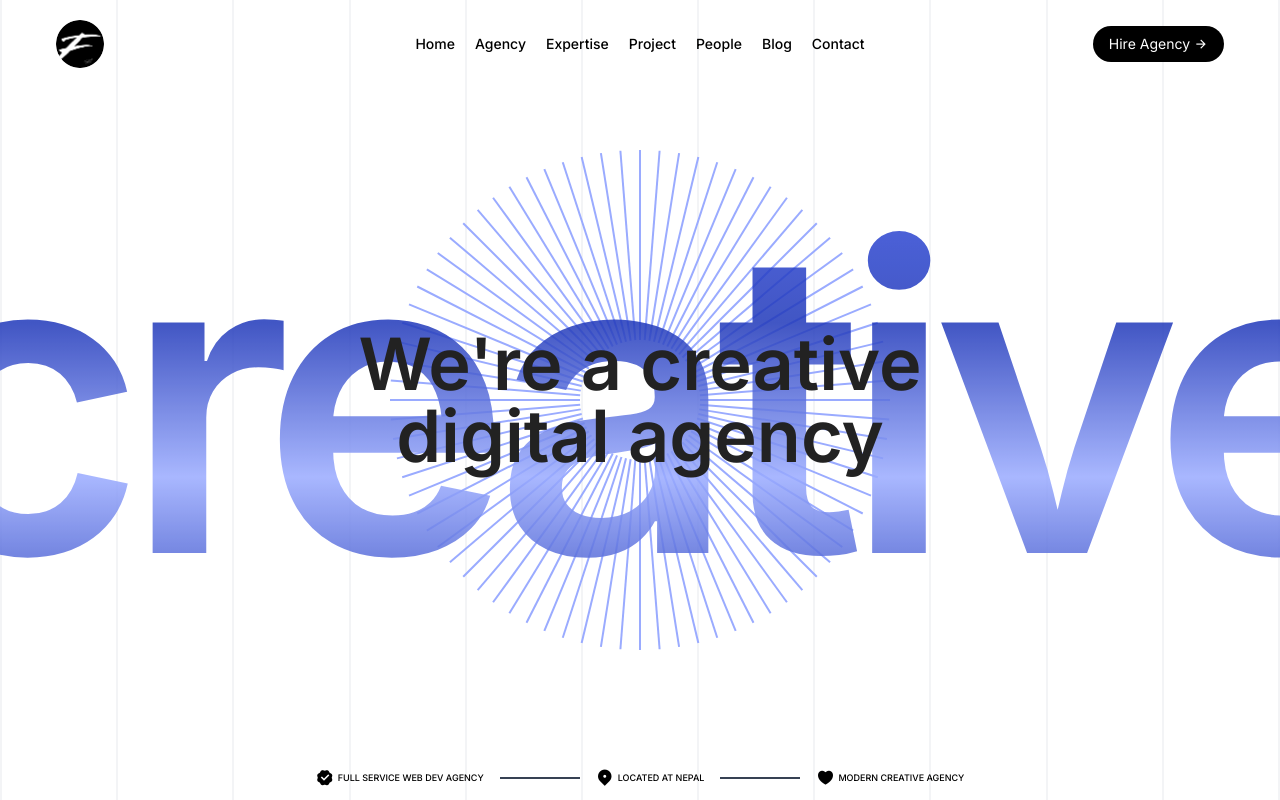
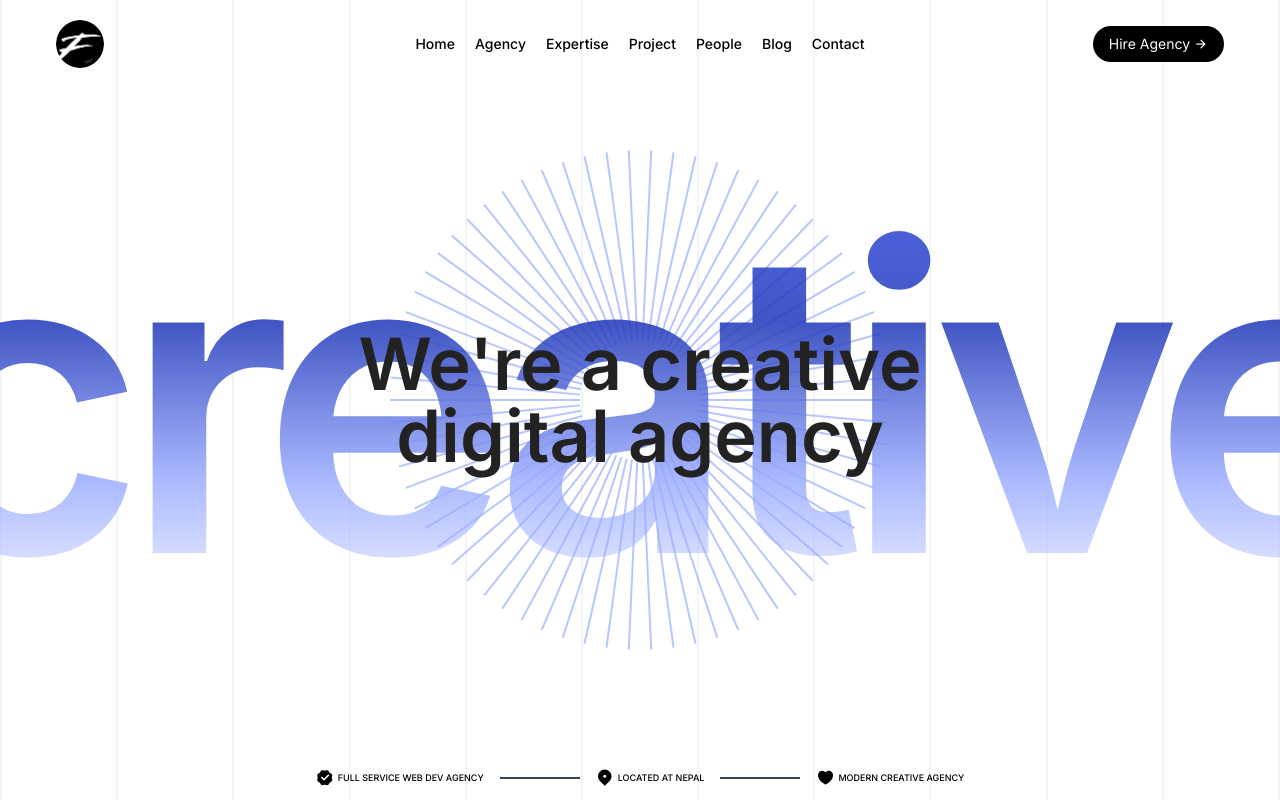
Before and after one commit to drxking/ForgeNexaPortfolio, a React (Vite) app: page / in a window 1280 px wide. Shown: the top 800 px of the page. Built offline with nearby package versions, Linux system fonts and the light colour scheme.

Commit message:
Color is Good

```diff
--- a/src/App.jsx
+++ b/src/App.jsx
@@ -11,10 +11,14 @@ import Projects from './components/Projects'
 import Footer from './components/Footer'
 import BlogsList from './components/BlogsList'
 
+
 const App = () => {
+
+
+
   return (
     <LenisProvider>
-      <div className='relative min-h-screen overflow-x-hidden'>
+      <div className='relative min-h-screen shadow w-screen  overflow-x-hidden'>
         <Background />
         <Navbar />
         <Main />
--- a/src/components/Navbar.jsx
+++ b/src/components/Navbar.jsx
@@ -25,9 +25,9 @@ const Navbar = () => {
 
             // Hide/Show navbar on scroll
             if (currentScroll > prevScroll) {
-                gsap.to(navbar, { y: "-100%", duration: 0.8 });
+                gsap.to(navbar, { y: "-100%", duration: 0.4 });
             } else {
-                gsap.to(navbar, { y: "0%", duration: 0.8 });
+                gsap.to(navbar, { y: "0%", duration: 0.4 });
             }
 
             // Change navbar style after scrolling past viewport height
@@ -66,6 +66,14 @@ const Navbar = () => {
             })
         }
     }, [isOpened])
+
+    useGSAP(()=>{
+        gsap.from(navbarRef.current,{
+
+            opacity:0,
+            duration:1,
+        })
+    })
 
     function openHandler() {
         if (isOpened) {
--- a/src/components/RadialLines.jsx
+++ b/src/components/RadialLines.jsx
@@ -1,9 +1,9 @@
 
 const RadialLines = ({
-  lineCount = 80,
+  lineCount = 70,
   radius = 250,
   centerGap = 60,     // space from center
-  stroke = "#9aabff",
+  stroke = "#9aabffaf",
   strokeWidth = 2,
   size = 500,
 }) => {
--- a/src/index.css
+++ b/src/index.css
@@ -11,7 +11,6 @@
 
 .text-this {
   -webkit-text-stroke: 2px;
-
   -webkit-text-stroke-color: rgba(153, 153, 153, 0.200);
 
 }
@@ -19,6 +18,10 @@
 
 html {
   scroll-behavior: smooth;
+}
+
+html::-webkit-scrollbar {
+  display: none;
 }
 
 .all-shadow {
@@ -34,31 +37,36 @@ html {
 
 .glow {
   color: transparent;
-  background: linear-gradient(
-    180deg,
+  background: linear-gradient(180deg,
       #344ee0,
       #2139BA,
       #9aabff,
-    #2139BA
-  );
-  /* background-size: 100%; */
+      transparent);
   padding: 20px;
   -webkit-background-clip: text;
   background-clip: text;
 
-  /* text-shadow:
-    0 0 10px rgba(255, 0, 128, 0.6),
-    0 0 20px rgba(64, 224, 208, 0.6),
-    0 0 40px rgba(123, 97, 255, 0.5); */
-
 }
 
-.glow-div{
-    background: linear-gradient(
-    180deg,
+
+  /* background: linear-gradient(180deg,
       #344ee0,
       #2139BA,
       #9aabff,
-    #2139BA
-  ) !important;
+      #2139BA); */
+
+.glow-div {
+  background: linear-gradient(180deg,
+      #344ee0,
+      #2139BA,
+      #9aabff,
+      #2139BA) !important;
 }
+
+*::selection {
+  background: #0a80ff2f;
+}
+
+*::-webkit-scrollbar{
+  display: none;
+}
```
Lines whose indentation alone changed are shown as unchanged.
